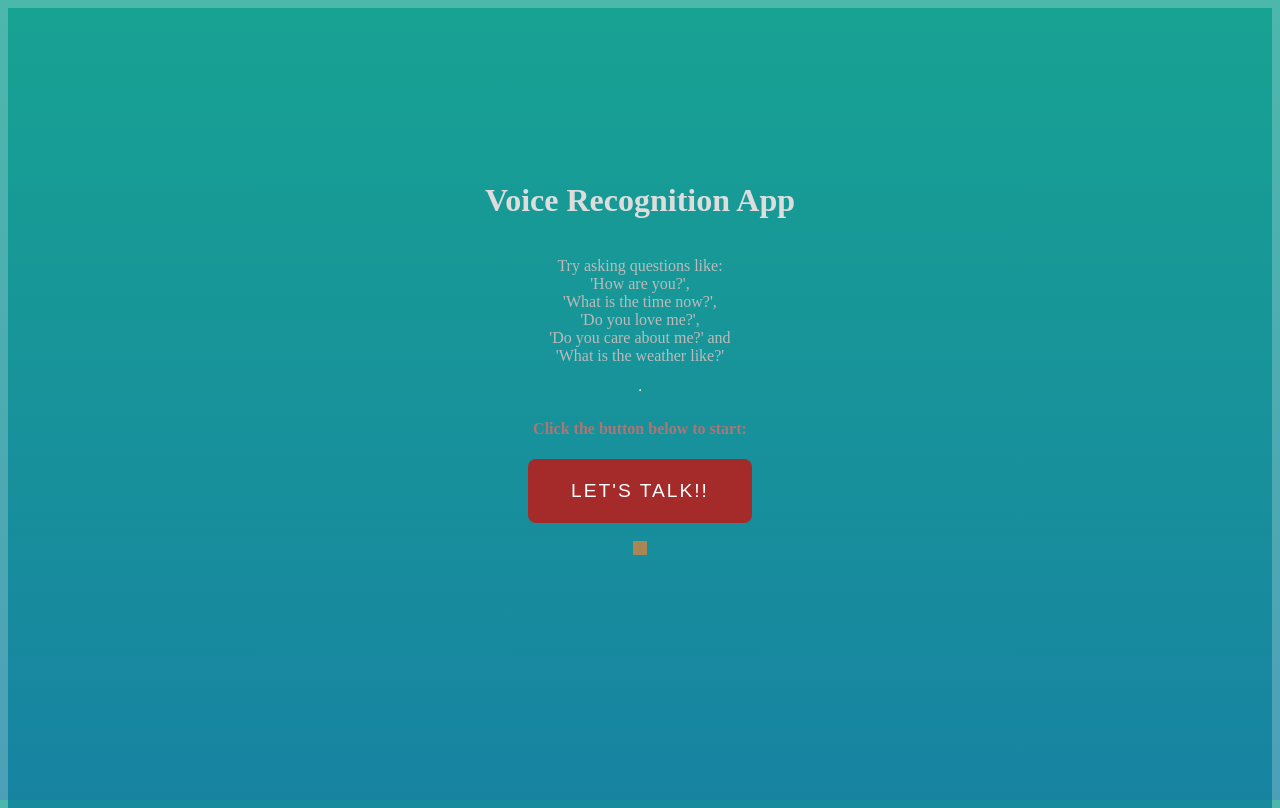
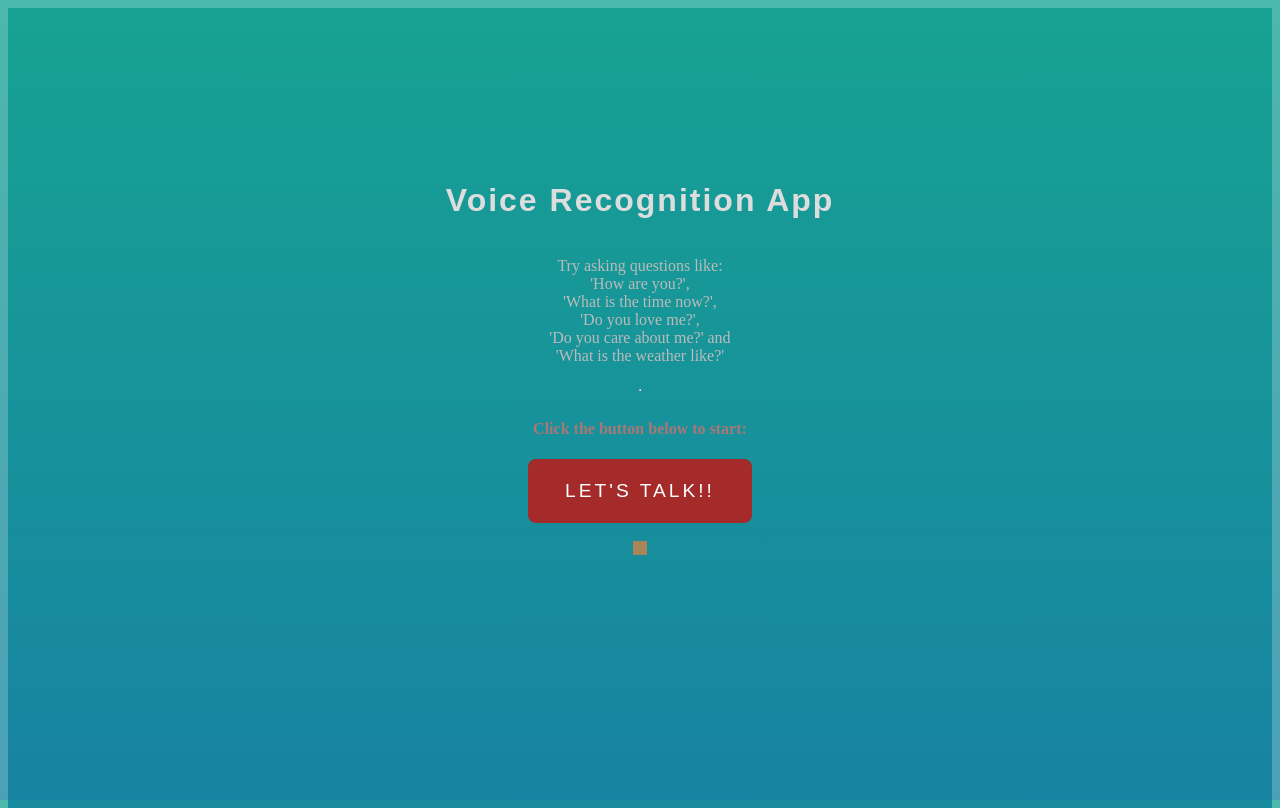
Before and after one commit to sobhanniroula/voice-recognition-app, a plain HTML site: page index.html in a window 1280 px wide. In both pictures the pointer is over the button "LET'S TALK!!". Drawn offline with Linux system fonts and the light colour scheme.

Commit message:
final change

```diff
--- a/app.js
+++ b/app.js
@@ -59,6 +59,7 @@ btn.addEventListener('click', () => {
     recognition.start();
 });
 
+
 function readOutLoud(message) {
     const speech = new SpeechSynthesisUtterance();
 
@@ -81,6 +82,7 @@ function readOutLoud(message) {
     speech.volume = 1;
     speech.rate = 1;
     speech.pitch = 1;
+    // speech.voice = voices[48];
 
     window.speechSynthesis.speak(speech);
 }
--- a/style.css
+++ b/style.css
@@ -27,6 +27,8 @@ html, body {
 h1 {
     text-align: center;
     color: #ddd;
+    letter-spacing: 2px;
+    font-family: sans-serif;
 }
 
 .instructions p {
@@ -52,6 +54,11 @@ button {
     margin: 0 auto;
 }
 
+button:hover {
+    letter-spacing: 3px;
+    cursor: pointer;
+}
+
 h3 {
     background-color: rgb(170, 133, 85);
     color: #ccc;
```
